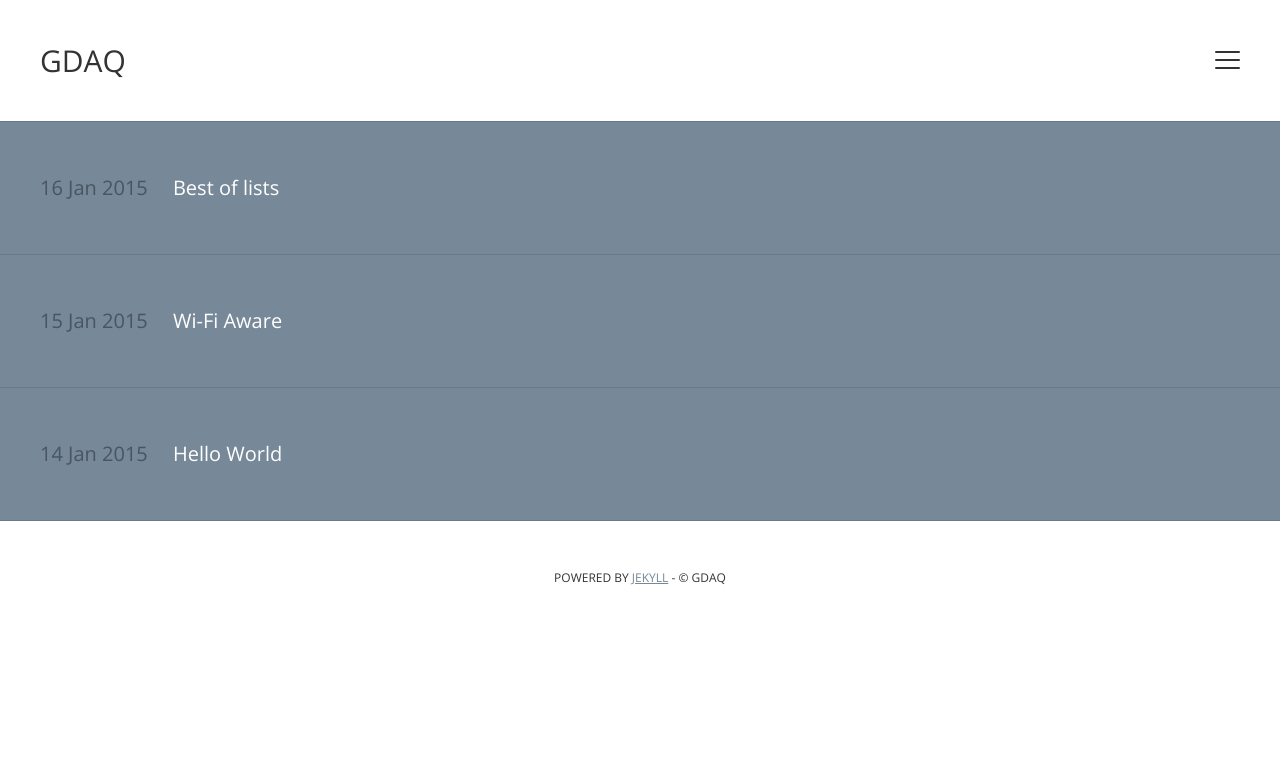
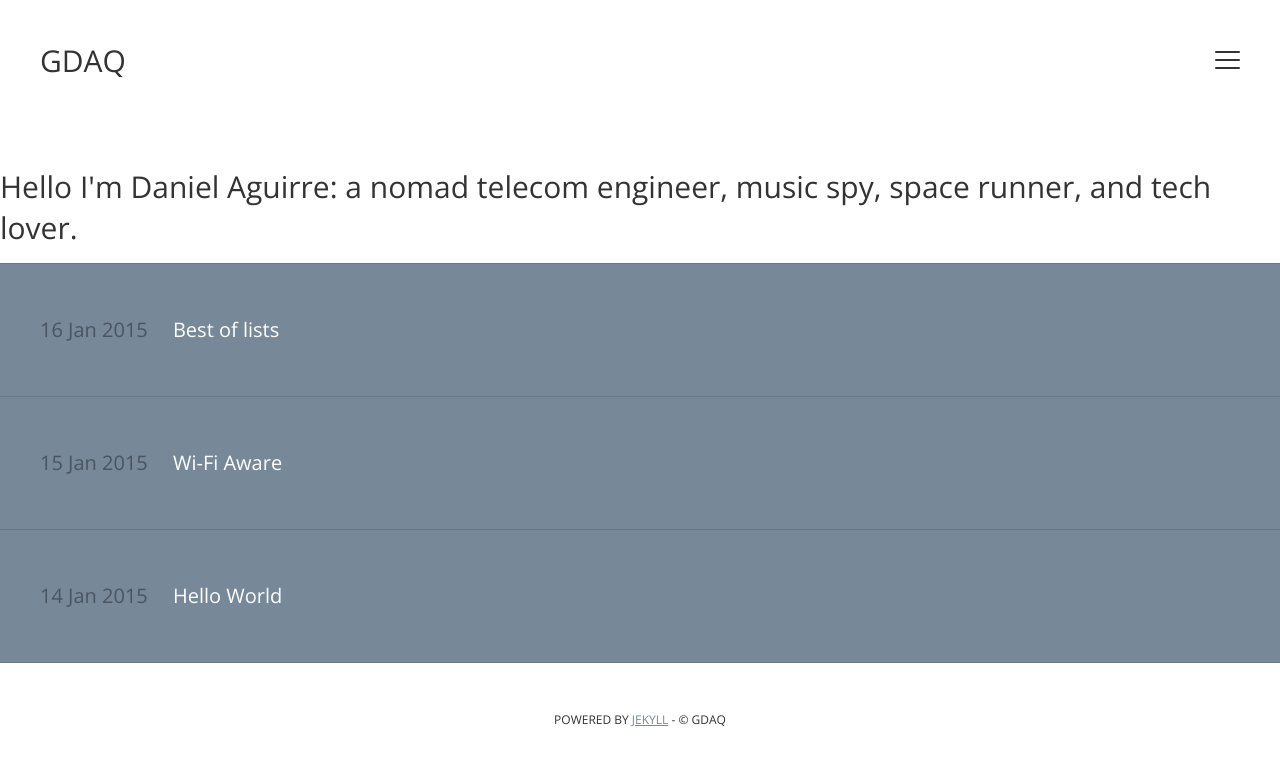
Before and after one commit to gdaq/gdaq.github.io, a Jekyll site: the page built from index.html, in a window 1280 px wide. Shown: the top 766 px of the page. Built offline with Jekyll 4.4.1, drawn with Linux system fonts in a browser that asks for light colours; the list of posts is cut into pages by our own code.

Commit message:
changes to html

```diff
--- a/_layouts/default.html
+++ b/_layouts/default.html
@@ -94,6 +94,9 @@
           <h1 class="title"><a href="{{ site.baseurl }}" title="Back to Homepage">{{ site.name }}</a></h1>
           <a class="menu-icon" title="Open Bio"><span class="lines"></span></a>
         </div>
+        <div>
+        <h3>Hello I'm Daniel Aguirre: a nomad telecom engineer, music spy, space runner, and tech lover.</h3>
+        </div>
       </header>
 
       <main>
```
